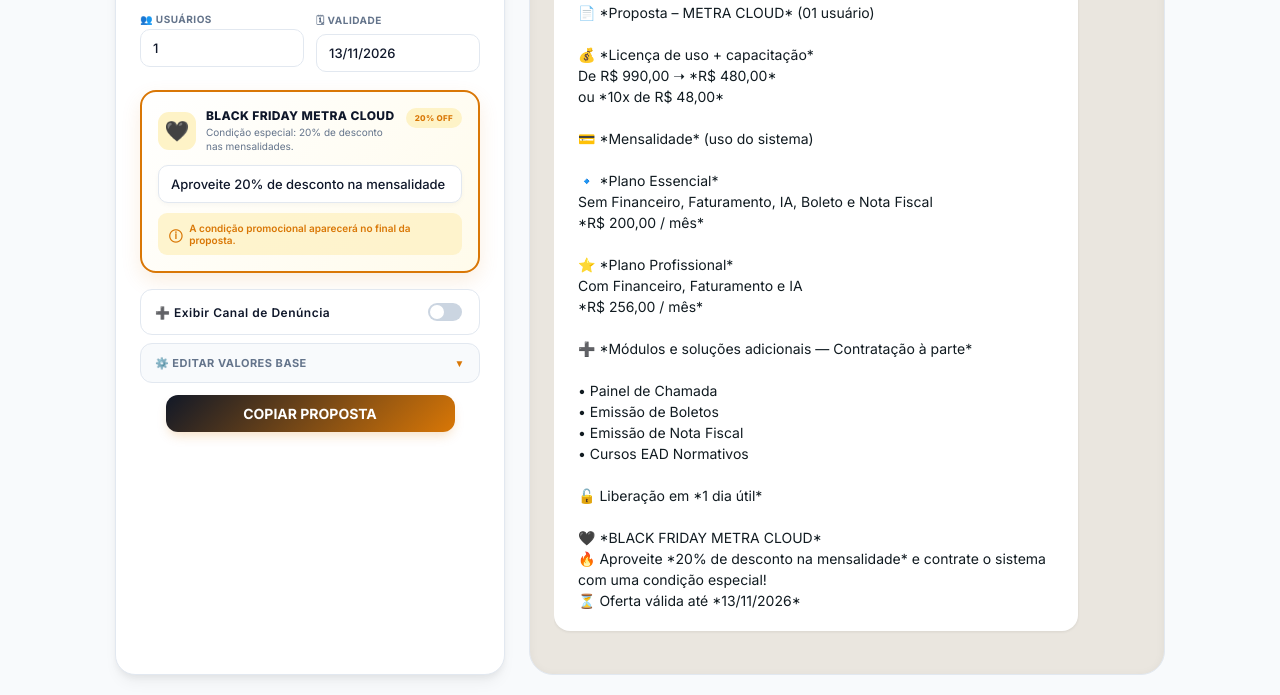
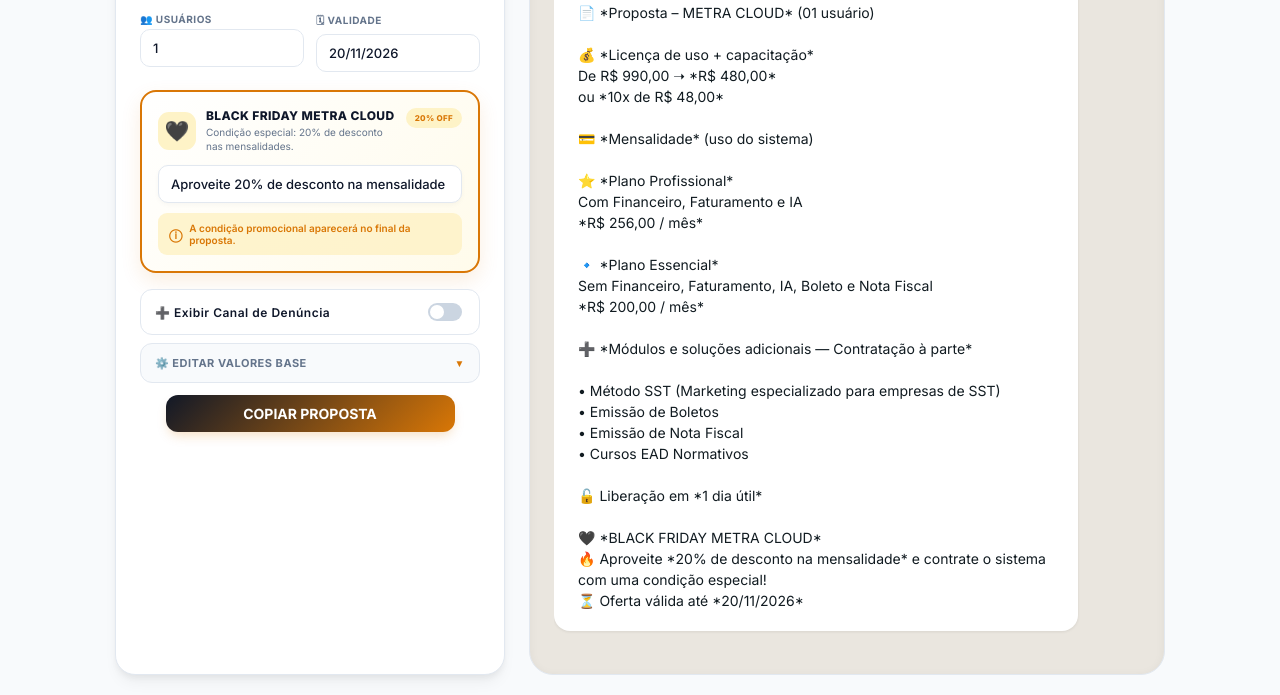
Before and after one commit to guisilfreitas19-sketch/metracloud, a plain HTML site: page index.html in a window 1280 px wide. Shown: the part 105-800 px from the top of the page. Drawn offline with Linux system fonts and the light colour scheme.

Commit message:
Update index.html

```diff
--- a/index.html
+++ b/index.html
@@ -217,7 +217,7 @@
       </div>
       <div class="form-group">
         <label>🗓 Validade</label>
-        <input type="text" id="validade" value="13/11/2026">
+        <input type="text" id="validade" value="20/11/2026">
       </div>
     </div>
 
@@ -343,10 +343,10 @@ document.querySelectorAll("input").forEach(x => {
 function atualizar(){
   let u = parseInt(usuarios.value) || 1;
   let a = u - 1;
-  let eCheio = f(essBase.value) + a * f(essAdd.value);
-  let pCheio = f(proBase.value) + a * f(proAdd.value);
-  let e = eCheio * 0.80;
-  let p = pCheio * 0.80;
+  // Aplica 20% de desconto somente sobre a mensalidade base.
+  // Os valores dos usuários adicionais permanecem integrais.
+  let e = (f(essBase.value) * 0.80) + (a * f(essAdd.value));
+  let p = (f(proBase.value) * 0.80) + (a * f(proAdd.value));
 
   let t = "";
   t += `📄 *Proposta – METRA CLOUD* (${String(u).padStart(2,"0")} usuário${u > 1 ? "s" : ""})\n\n`;
@@ -355,18 +355,19 @@ function atualizar(){
   t += `ou *10x de ${br(f(implPara.value)/10)}*\n\n`;
   t += `💳 *Mensalidade* (uso do sistema)\n\n`;
 
+  t += `⭐ *Plano Profissional*\n`;
+  t += `Com Financeiro, Faturamento e IA\n`;
+  t += `*${br(p)} / mês*\n\n`;
+
   t += `🔹 *Plano Essencial*\n`;
   t += `Sem Financeiro, Faturamento, IA, Boleto e Nota Fiscal\n`;
   t += `*${br(e)} / mês*\n\n`;
 
-  t += `⭐ *Plano Profissional*\n`;
-  t += `Com Financeiro, Faturamento e IA\n`;
-  t += `*${br(p)} / mês*\n\n`;
-
   t += `➕ *Módulos e soluções adicionais — Contratação à parte*\n\n`;
-  t += `• Painel de Chamada\n`;
+  t += `• Método SST (Marketing especializado para empresas de SST)\n`;
   t += `• Emissão de Boletos\n`;
   t += `• Emissão de Nota Fiscal\n`;
+
   t += `• Cursos EAD Normativos\n\n`;
 
   if(canal.checked){
```
